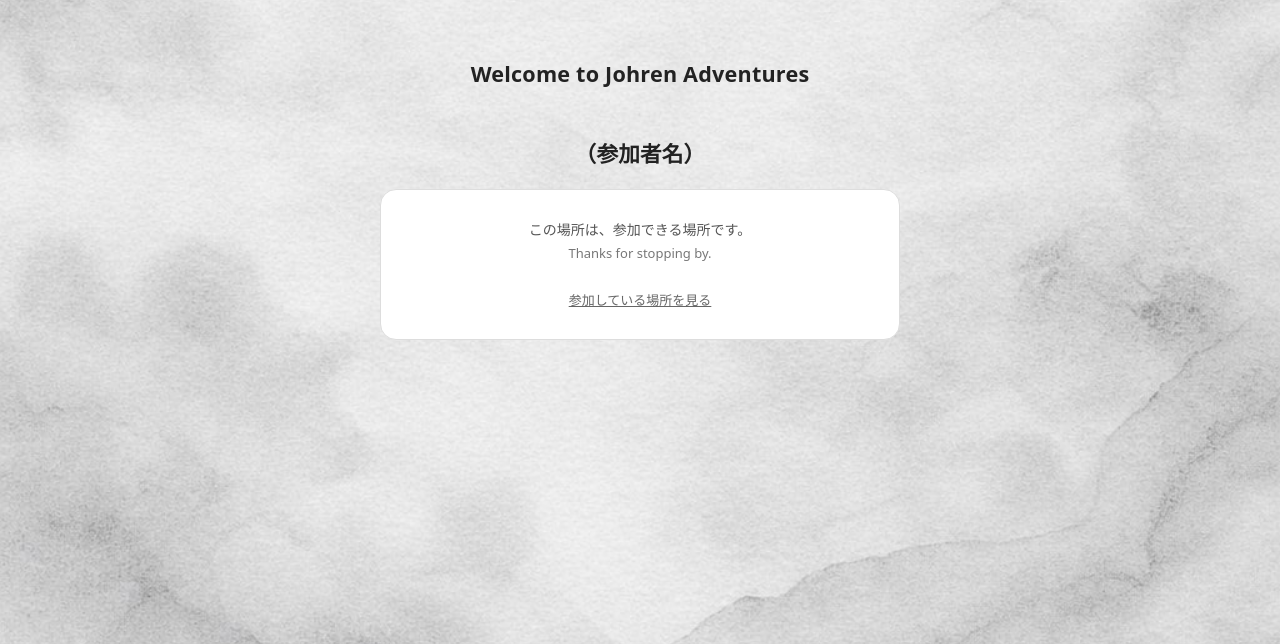
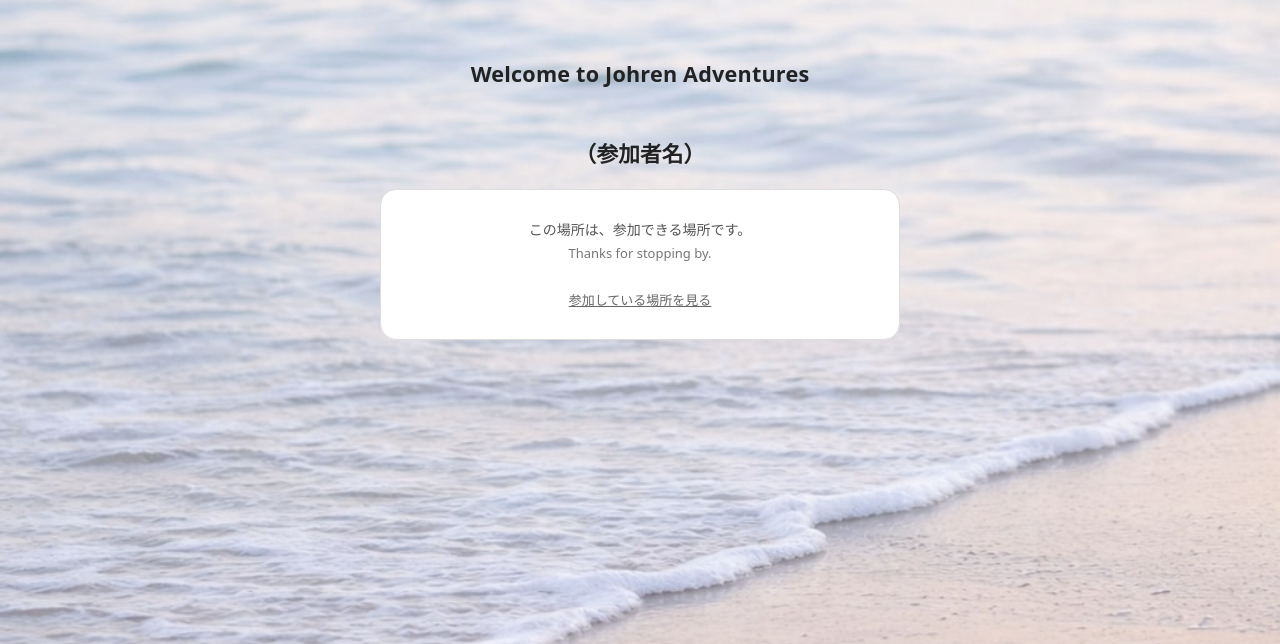
Before and after one commit to sansymeon/johren-adventure-site, a Python web app: template jbs/qr/level_02/template/index.html in a window 1280 px wide. Shown: the top 644 px of the page. Run offline with Jinja, Linux system fonts and the light colour scheme; the template is opened without the code that fills it, so the values that code supplies are empty.

Commit message:
Update index.html

```diff
--- a/jbs/qr/level_02/template/index.html
+++ b/jbs/qr/level_02/template/index.html
@@ -19,7 +19,7 @@ Do not display visit counts on this page.
 
   /* Subtle intentional background */
   background:
-    url("/img/ui/cloud_background.jpg") center / cover no-repeat,
+    url("/img/qrlanding_page_image.jpg") center / cover no-repeat,
     #f6f6f4;
 
   color:#222;
```
